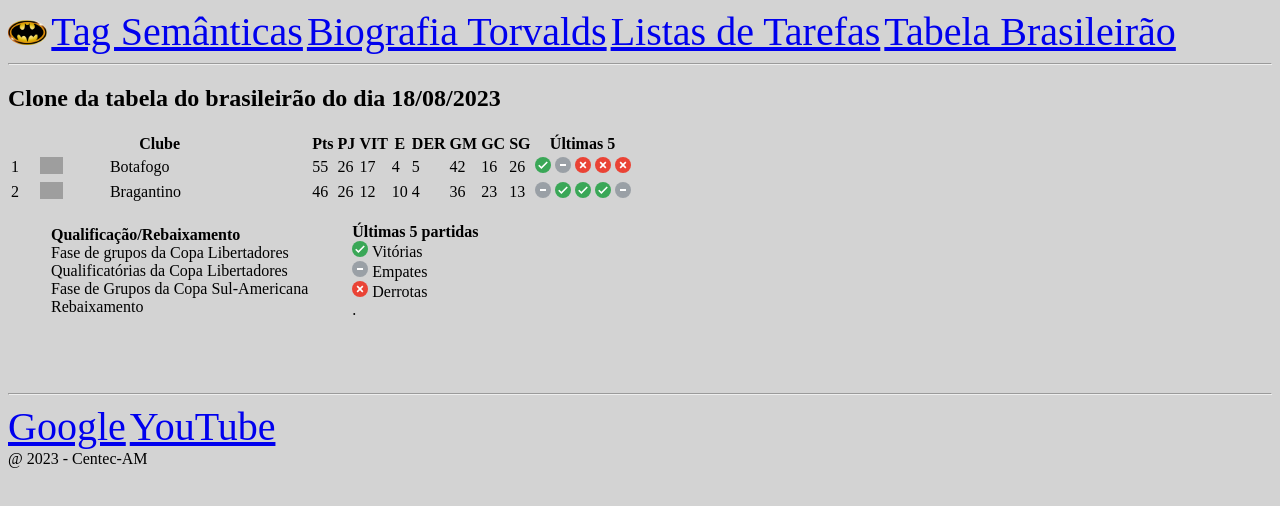
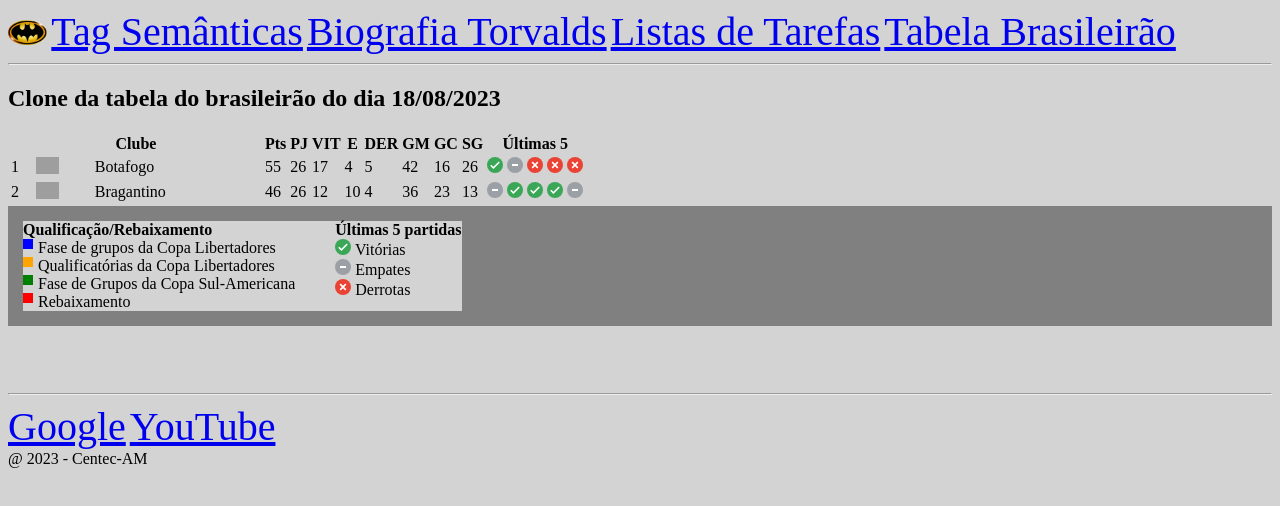
Before and after one commit to EricoBorgonove/TIV0123, a plain HTML site: page Aula 1/pages/tabelabrasileirao.html in a window 1280 px wide. Drawn offline with Linux system fonts and the light colour scheme; grey boxes are pictures that could not be loaded.

Commit message:
aula do dia 25/10

```diff
--- /dev/null
+++ b/Aula 1/css/notas.css
@@ -0,0 +1,43 @@
+body{
+    background-color: rgb(224, 211, 192);
+    font-family:'Courier New', Courier, monospace;
+}
+div{
+    margin: 3px;
+}
+button{
+    font-size:12px;
+    border: none;
+    padding: 5px 10px;
+    background-color: rgb(104, 35, 168);
+    color: white;
+    border-radius: 5px;
+    border: 1.5px solid white;
+}
+button:hover{
+    cursor: pointer;
+    opacity: 0.8;
+}
+input{
+    background-color: rgb(164, 97, 227);
+    border: 1.5px solid white;
+    border-radius: 3px;
+    color: white;
+    height: 17px;
+}
+label{
+    font-weight: 500;
+    height: 17px;
+}
+.verde{
+    color: green;
+    font-weight: 600;
+}
+.vermelho{
+    color: red;
+    font-weight: 600;
+}
+.amarelo{
+    color: yellow;
+    font-weight: 600;
+}
--- a/Aula 1/css/tabelabrasileirao.css
+++ b/Aula 1/css/tabelabrasileirao.css
@@ -0,0 +1,37 @@
+.divExterno{
+    display:flex;
+    flex-direction: row;
+    padding: 15px;
+    background-color: gray;
+}
+.azul{
+    background-color: blue;
+    width: 10px;
+    height: 10px;
+    margin-right: 5px;
+}
+.divFases{
+    display:flex;
+    flex-direction: row;
+}
+.vermelho{
+    background-color: red;
+    width: 10px;
+    height: 10px;
+    margin-right: 5px;
+}
+.verde{
+    background-color: green;
+    width: 10px;
+    height: 10px;
+    margin-right: 5px;
+}
+.laranja{
+    background-color: orange;
+    width: 10px;
+    height: 10px;
+    margin-right: 5px;
+}
+.ulUltima{
+    margin: 0;
+}
--- a/Aula 1/pages/tabelabrasileirao.html
+++ b/Aula 1/pages/tabelabrasileirao.html
@@ -85,19 +85,31 @@
                 </tr>
 
             </tbody>
-            <tfoot>
-                <tr>
-                    <td colspan="3">
-                        <ul type="none">
-                            <li><b>Qualificação/Rebaixamento</b></li>
-                            <li>Fase de grupos da Copa Libertadores</li>
-                            <li>Qualificatórias da Copa Libertadores</li>
-                            <li>Fase de Grupos da Copa Sul-Americana</li>
-                            <li>Rebaixamento</li>
-                        </ul>
-                    </td>
-                    <td colspan="9">
-                        <ul type="none">
+
+        </table>
+                <div class="divExterno">
+                    <div class="divQual">
+                        <div><b>Qualificação/Rebaixamento</b></div>
+                        <div class="divFases">
+                            <div class="azul"></div>
+                            <div>Fase de grupos da Copa Libertadores</div>
+                        </div>
+                        <div class="divFases">
+                            <div class="laranja"></div>
+                            <div>Qualificatórias da Copa Libertadores</div>
+                        </div>
+                        <div class="divFases">
+                            <div class="verde"></div>
+                            <div>Fase de Grupos da Copa Sul-Americana</div>
+                        </div>
+                        <div class="divFases">
+                            <div class="vermelho"></div>
+                            <div>Rebaixamento</div>
+                        </div>
+
+                    </div>
+                    <div class="divUltimas">
+                        <ul type="none" class="ulUltima">
                             <li><b>Últimas 5 partidas</b></li>
                             <li>
                                 <img src="/images/vitoria.svg" alt="">
@@ -111,12 +123,11 @@
                               <img src="/images/derrota.svg" alt="">
                             Derrotas
                             </li>
-                            <li>.</li>
                         </ul>
-                    </td>
-                </tr>
-            </tfoot>
-        </table>
+                    </div>
+                </div>
+
+
     </main>
     <footer>
         <hr>
--- /dev/null
+++ b/Aula 1/scripts/qualquer.js
@@ -0,0 +1,4 @@
+        //alert('olá mundo')
+        function dizerOlaa (){
+            alert('olá mundo externo')
+        }
```
Also changed, not shown: Aula 1/pages/notas.html (added, +43 -0 lines), Aula 1/pages/qualquer.html (added, +20 -0 lines), Aula 1/pages/seletores2.html (added, +66 -0 lines), Aula 1/scripts/notas.js (added, +47 -0 lines).
